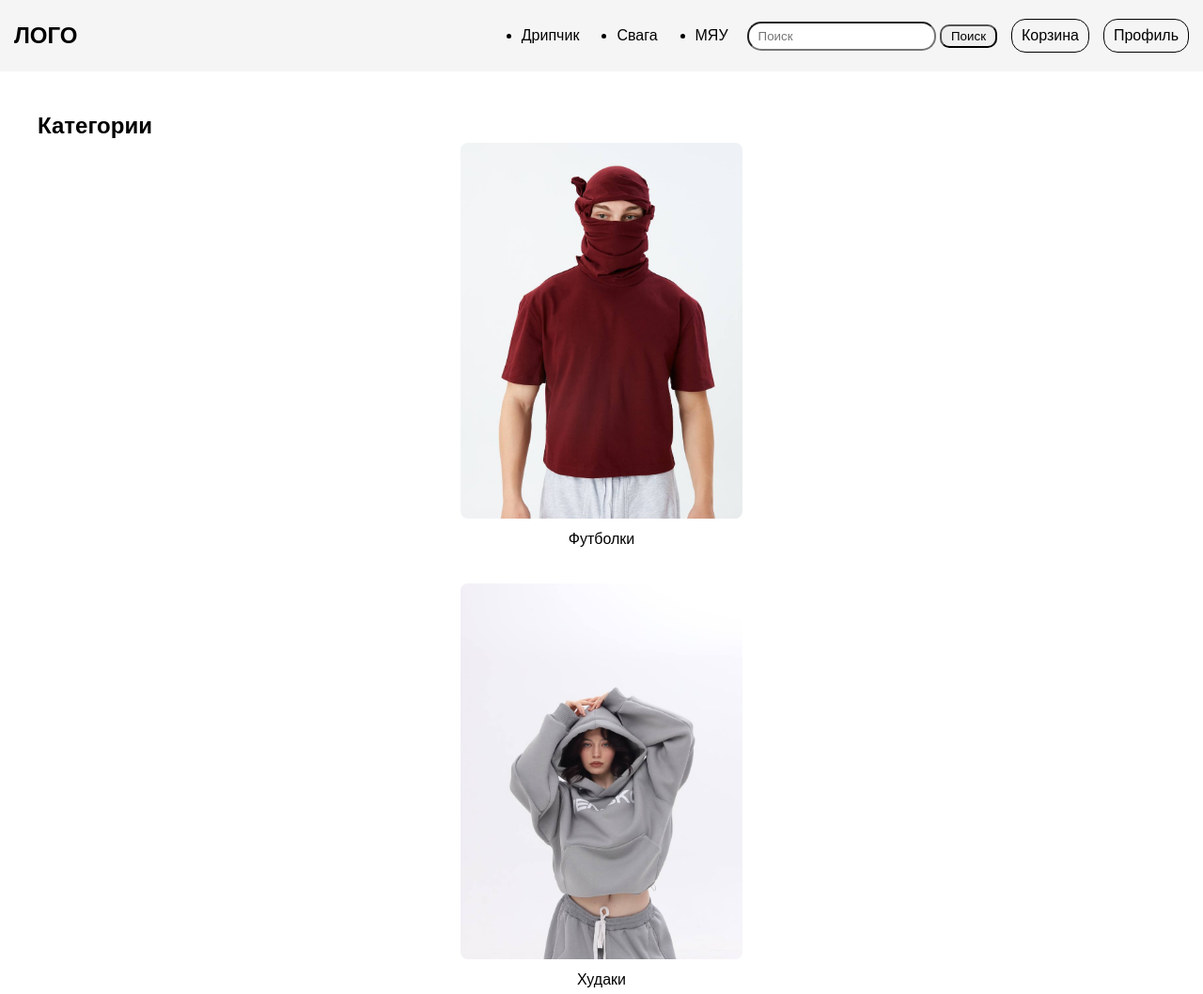
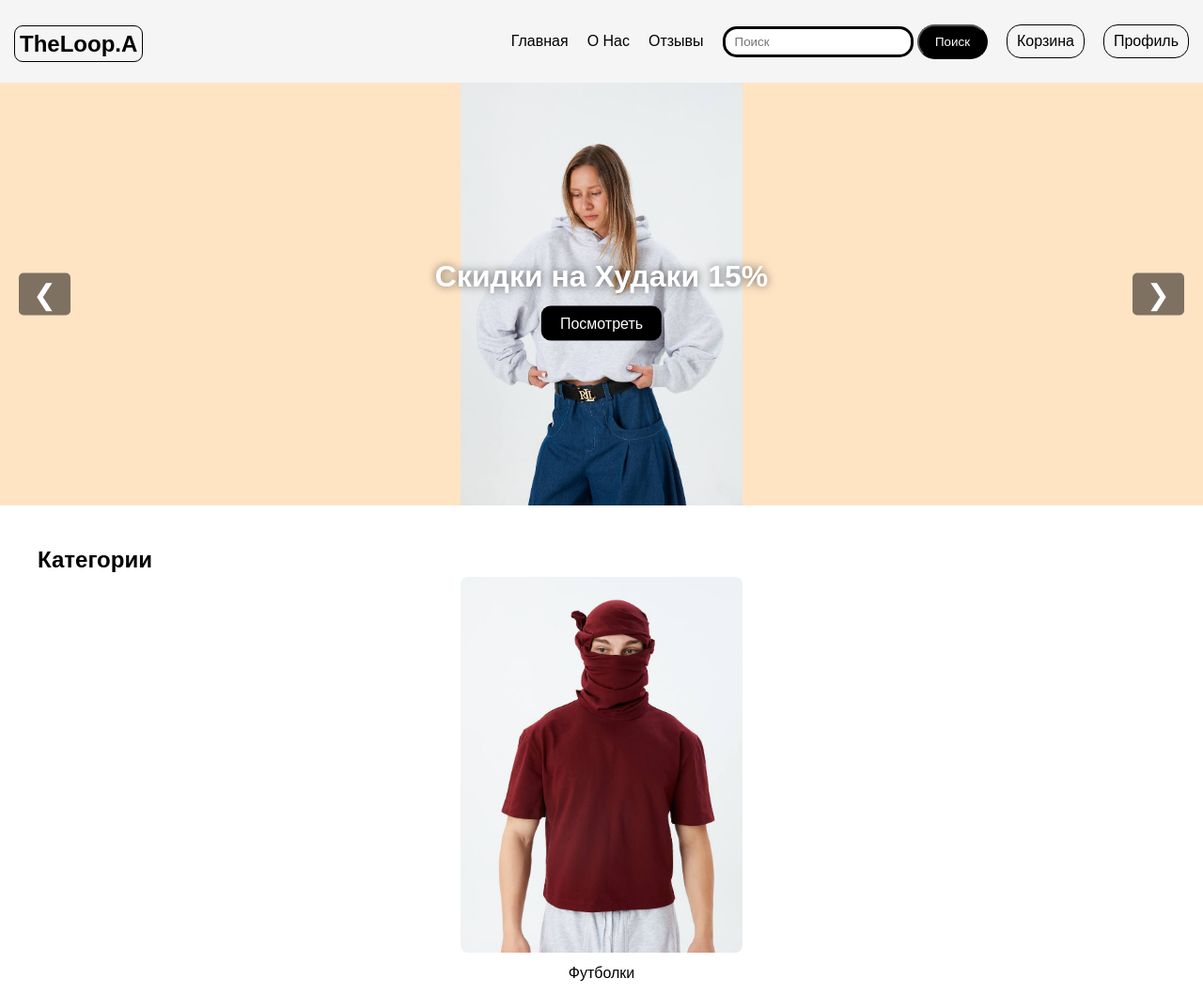
Before and after one commit to Sddopaa/Clothing-Store, a plain HTML site: page src/FronTend/index.html in a window 1280 px wide. Shown: the top 1058 px of the page at 94% size. Drawn offline with Linux system fonts and the light colour scheme.

Commit message:
+шапка,+карусель

```diff
--- a/src/FronTend/Js/title.js
+++ b/src/FronTend/Js/title.js
@@ -0,0 +1,19 @@
+let slides = document.querySelectorAll('.hero-slide');
+let current = 0;
+
+function showSlide(index) {
+  slides.forEach(s => s.classList.remove('active'));
+  slides[index].classList.add('active');
+}
+
+showSlide(current);
+
+document.querySelector('.next').addEventListener('click', () => {
+  current = (current + 1) % slides.length;
+  showSlide(current);
+});
+
+document.querySelector('.prev').addEventListener('click', () => {
+  current = (current - 1 + slides.length) % slides.length;
+  showSlide(current);
+});
--- a/src/FronTend/css/styles.css
+++ b/src/FronTend/css/styles.css
@@ -26,11 +26,22 @@ header {
   align-items: center;
   padding: 20px 15px;
   background-color: #f5f5f5;
+  gap: 20px;
 }
 
-#logo {
+#logo a {
+  border: 1px solid black;
+  border-radius: 9px;
+  padding: 5px 5px;
   font-size: 24px;
   font-weight: bold;
+  color: black;
+  transition: color 0.8s;
+}
+
+#logo a:hover {
+  color: white;
+  background-color: black;
 }
 
 .header-right {
@@ -42,10 +53,16 @@ header {
 .main-nav ul {
   display: flex;
   gap: 40px;
+  list-style: none;
 }
 
 .nav-link {
   font-weight: 500;
+  transition: color 0.2s;
+}
+
+.nav-link:hover {
+  color: gray;
 }
 
 .user-nav {
@@ -56,15 +73,107 @@ header {
 
 #search-input {
   padding: 6px 10px;
-  border: none solid black;
+  border: 3px solid black;
   border-radius: 15px;
 }
 
 #search-btn {
-  padding: 3px 10px;
+  padding: 9px 17px;
   border: none solid black;
+  border-radius: 20px;
+  cursor: pointer;
+  background-color: black;
+  color: white;
+  transition: color 0.7s;
+}
+
+#search-btn:hover {
+  color: black;
+  background-color: white;
+}
+
+#hero {
+  position: relative;
+  width: 100%;
+  height: 450px;
+  overflow: hidden;
+}
+
+.hero-carousel {
+  position: relative;
+  width: 100%;
+  height: 450px;
+  overflow: hidden;
+}
+
+.hero-slide {
+  display: none;
+  position: absolute;
+  top: 0;
+  left: 0;
+  width: 100%;
+  height: 100%;
+}
+
+.hero-slide.active {
+  display: block;
+}
+
+.hero-slide img {
+  width: 100%;
+  height: 450px;
+  object-fit: contain;
+  background-color: bisque ;
+}
+.hero-text {
+  position: absolute;
+  top: 50%;
+  left: 50%;
+  transform: translate(-50%, -50%);
+  color: white;
+  text-align: center;
+  text-shadow: 0 0 10px rgba(0, 0, 0, 0.6);
+}
+
+.hero-text h2 {
+  font-size: 32px;
+  margin-bottom: 15px;
+}
+
+.btn {
+  padding: 10px 20px;
+  background-color: black;
+  color: white;
   border-radius: 10px;
+  text-decoration: none;
+}
+
+.btn:hover {
+  background-color: white;
+  color: black;
+  transition: 0.3s;
+}
+
+.prev,
+.next {
+  position: absolute;
+  top: 50%;
+  transform: translateY(-50%);
+  font-size: 30px;
+  background: rgba(0, 0, 0, 0.5);
+  color: white;
+  border: none;
+  padding: 5px 15px;
   cursor: pointer;
+  border-radius: 5px;
+}
+
+.prev {
+  left: 20px;
+}
+
+.next {
+  right: 20px;
 }
 
 .cart-link {
--- a/src/FronTend/index.html
+++ b/src/FronTend/index.html
@@ -4,30 +4,60 @@
     <title>OG</title>
     <meta charset="UTF-8" />
     <link rel="stylesheet" href="css/styles.css" />
-    <script src="Js/title.js"></script>
   </head>
   <body>
     <header>
-      <h1 id="logo">ЛОГО</h1>
+      <h1 id="logo"><a href="index.html">TheLoop.A</a></h1>
+
       <div class="header-right">
-        <nav class="main-nav">
-          <ul>
-            <li><a href="#" class="nav-link">Дрипчик</a></li>
-            <li><a href="#" class="nav-link">Свага</a></li>
-            <li><a href="#" class="nav-link">МЯУ</a></li>
-          </ul>
-        </nav>
+        <!-- Главное меню -->
+        <a href="#" class="nav-link">Главная</a>
+        <a href="#" class="nav-link">О Нас</a>
+        <a href="#" class="nav-link">Отзывы</a>
 
-        <nav class="user-nav">
+        <!-- Поиск -->
         <form id="search-form">
           <input type="text" placeholder="Поиск" id="search-input" />
           <button type="submit" id="search-btn">Поиск</button>
         </form>
+
+        <!-- Корзина и профиль -->
         <a href="#" class="cart-link">Корзина</a>
         <a href="#" class="profile-link">Профиль</a>
-        </nav>
       </div>
     </header>
+
+    <section id="hero">
+      <div class="hero-carousel">
+        <!-- исправили "carusel" на "carousel" -->
+        <div class="hero-slide active">
+          <img src="IMG/hooood.jpeg" alt="Скидка на ХУУУДАКИ" />
+          <div class="hero-text">
+            <h2>Скидки на Худаки 15%</h2>
+            <a href="#" class="btn">Посмотреть</a>
+          </div>
+        </div>
+
+        <div class="hero-slide">
+          <img src="IMG/voyvoy.jpeg" alt="Новинки 2025" />
+          <div class="hero-text">
+            <h2>Самый капающий Дрипчик этой недели</h2>
+            <a href="#" class="btn">Посмотреть Свагу</a>
+          </div>
+        </div>
+
+        <div class="hero-slide">
+          <img src="IMG/pants.jpg" alt="Популярная тема" />
+          <div class="hero-text">
+            <h2>Что чаще ракают</h2>
+            <a href="#" class="btn">Чекнуть</a>
+          </div>
+        </div>
+
+        <button class="prev">&#10094;</button>
+        <button class="next">&#10095;</button>
+      </div>
+    </section>
 
     <!--Баннер Категории-->
     <section id="categories">
@@ -92,5 +122,6 @@
       </div>
       <p class="footer-copy">© 2025 Дрипчик с ПиПиськи Накапал</p>
     </footer>
+    <script src="Js/title.js"></script>
   </body>
 </html>
```
Also changed, not shown: src/FronTend/IMG/hooood.jpeg (added), src/FronTend/IMG/pants.jpg (added), src/FronTend/IMG/voyvoy.jpeg (added). Lines whose indentation alone changed are shown as unchanged.
